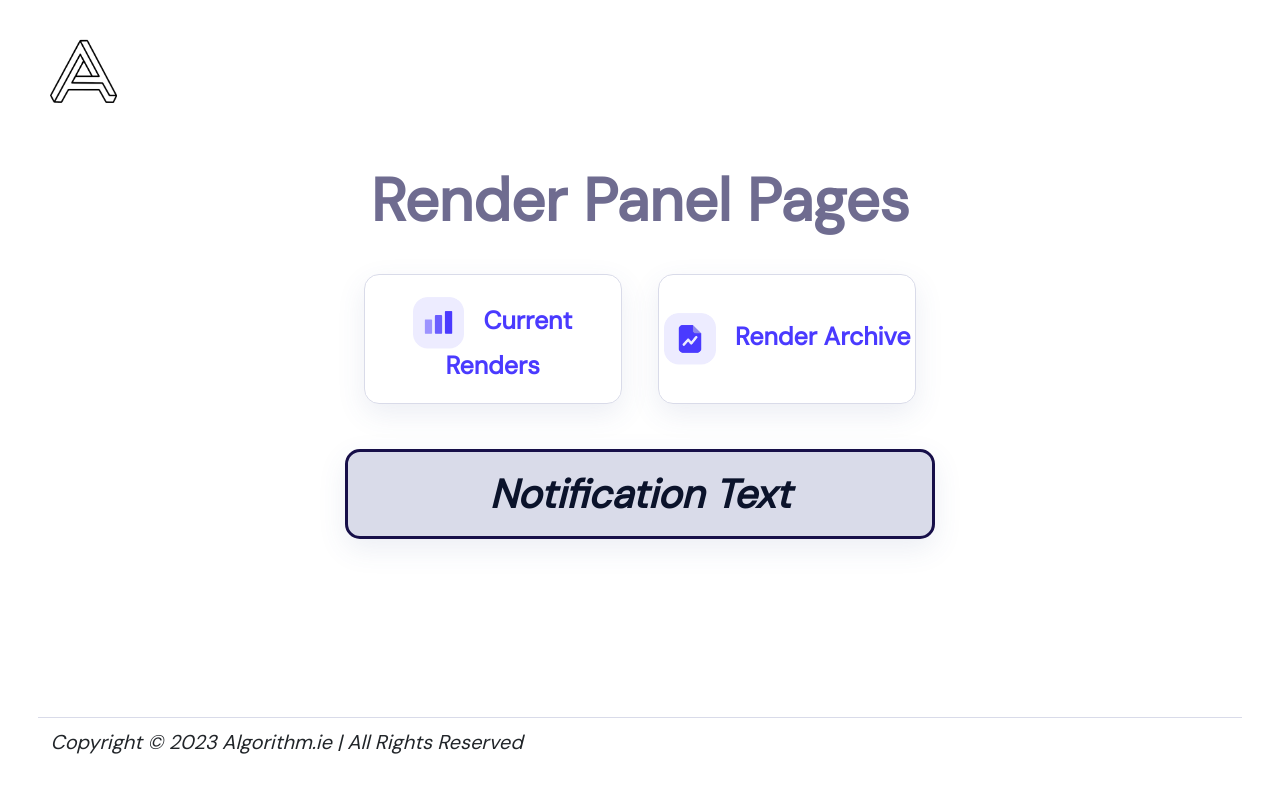
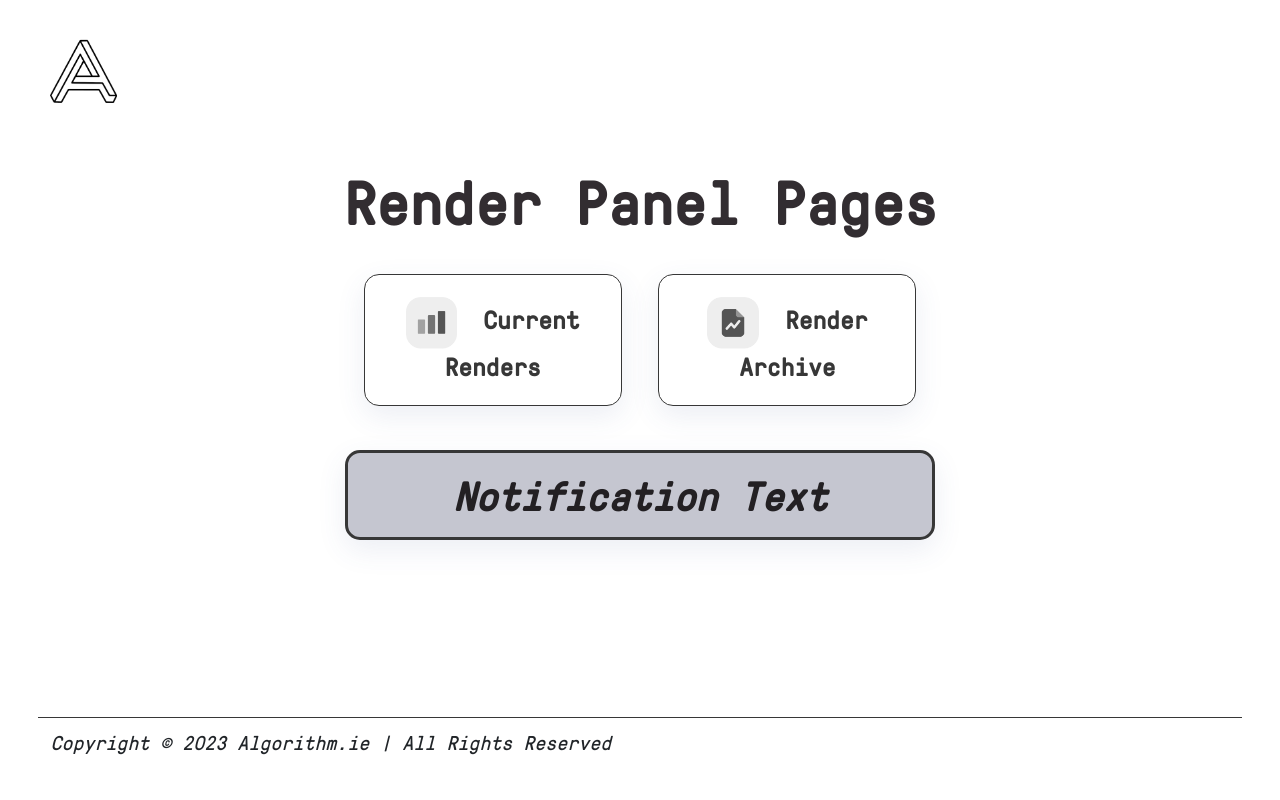
Before and after one commit to Algorithm-Productions/UE5-Remote-Render-Tool---Dev, a Flask app: page / in a window 1280 px wide. Run offline with Flask 3, Linux system fonts and the light colour scheme; parts of the project's set-up code (start-up, migrations or seed data) failed here and were passed over.

Commit message:
Grayscaling the Webportal

```diff
--- a/manager/RequestManager.py
+++ b/manager/RequestManager.py
@@ -98,7 +98,7 @@ def new_request_trigger(req):
 
     assign_request(req, DEFAULT_WORKER)
 
-    time.sleep(4)
+    time.sleep(3)
     LOGGER.info('assigned job %s to %s', req.uuid, DEFAULT_WORKER)
 
 
--- a/manager/static/global.css
+++ b/manager/static/global.css
@@ -1,9 +1,14 @@
+@font-face {
+    font-family: "GT Pressura Typeface Normal";
+    src: url("./fonts/gt-pressura-mono-regular.ttf");
+}
+
 body {
     padding: 3%;
     min-height: 100vh;
     display: flex;
     flex-direction: column;
-    font-family: 'DM Sans';
+    font-family: 'GT Pressura Typeface Normal';
 }
 
 .headerBlock {
@@ -16,8 +21,8 @@ body {
 
 .footer {
     margin-top: auto;
-    border-top: 1.5px solid #D9DBE9;
-    font-family: 'DM Sans';
+    border-top: 1.5px solid #373737;
+    font-family: 'GT Pressura Typeface Normal';
 }
 
 .footer h5 {
@@ -28,20 +33,20 @@ body {
 .mainTitleBlock {
     padding-bottom: 2.5%;
     text-align: center;
-    font-family: 'DM Sans';
+    font-family: 'GT Pressura Typeface Normal';
 }
 
 .mainTitleBlock h1 {
     font-weight: 1000;
-    color: #6F6C90;
+    color: #322D31;
     font-size: 60px;
 }
 
 .buttonBlock {
     padding-bottom: 7.5%;
-    font-family: 'DM Sans';
-    margin-left: 0px;
-    margin-right: 0px;
+    font-family: 'GT Pressura Typeface Normal';
+    margin-left: 0;
+    margin-right: 0;
 }
 
 .buttonBlock .leftPadding {
@@ -52,7 +57,7 @@ body {
 }
 
 .buttonBlock .buttonCover {
-    border: 1.5px solid #D9DBE9;
+    border: 1.5px solid #373737;
     border-radius: 15px;
     width: 30%;
     height: 150%;
@@ -79,11 +84,11 @@ body {
     display: inline-block;
     vertical-align: middle;
     font-weight: 1000;
-    color: #4A3AFF;
+    color: #373737;
     font-size: 25px;
     text-decoration: none;
 }
 
 .buttonBlock .buttonCover:hover a {
-    color: #3328b2;
+    color: #232023;
 }
--- a/manager/static/landing.css
+++ b/manager/static/landing.css
@@ -1,10 +1,15 @@
+@font-face {
+    font-family: "GT Pressura Typeface Normal";
+    src: url("./fonts/gt-pressura-mono-regular.ttf");
+}
+
 .notificationBlock {
-    font-family: 'DM Sans';
+    font-family: 'GT Pressura Typeface Normal';
 }
 
 .notificationBlock .notificationCover {
-    border: 3px solid #170F49;
-    background-color: #D9DBE9;
+    border: 3px solid #373737;
+    background-color: #C5C6D0;
     border-radius: 15px;
     width: 50%;
     height: 150%;
@@ -20,6 +25,6 @@
     font-weight: 1000;
     margin-top: 0.5%;
     margin-bottom: 0.5%;
-    color: #0B132B;
+    color: #232023;
     font-style: italic;
 }
```
Also changed, not shown: manager/static/table.css (+13 -8 lines), util/RenderRequest.py (+7 -7 lines), manager/static/fonts/gt-pressura-mono-regular.ttf (added), manager/static/imgs/archives.png, manager/static/imgs/current.png.
